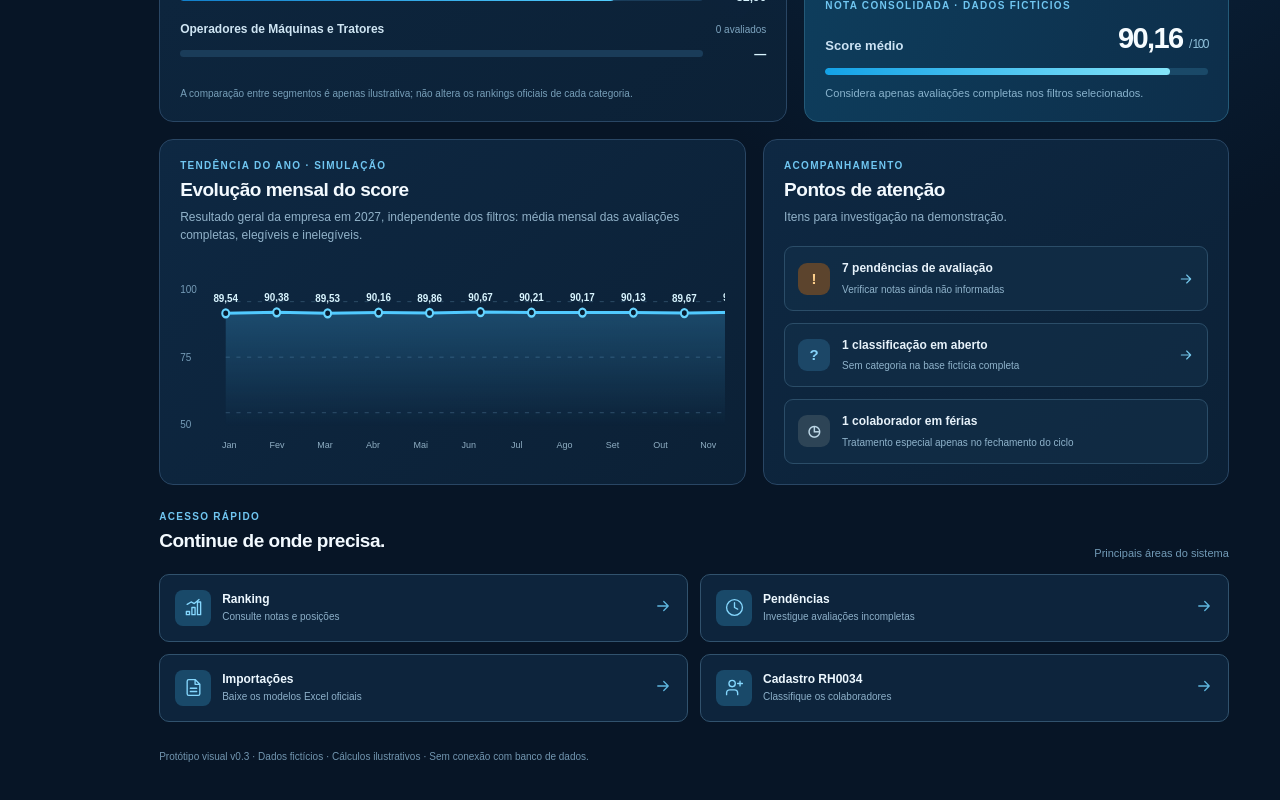
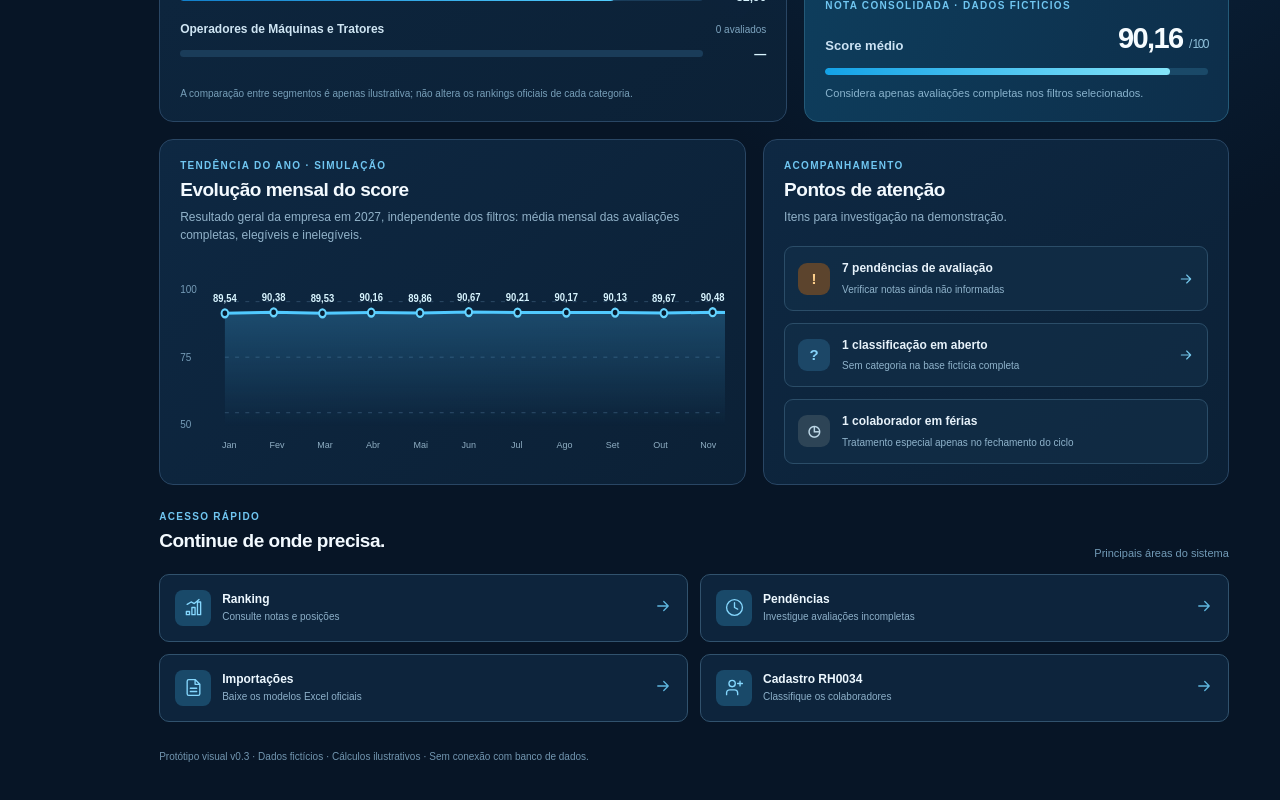
Before and after one commit to ccidesenvolvimento-ui/excelencia-5-estrelas-2027, a Next.js app: page / in a window 1280 px wide. Shown: the part 1085-1885 px from the top of the page. Built offline with nearby package versions, Linux system fonts and the light colour scheme.

Commit message:
fix: estabilizar titulo SVG e dimensionar grafico

```diff
--- a/src/app/page.tsx
+++ b/src/app/page.tsx
@@ -184,7 +184,7 @@ export default function VisaoGeral() {
               <defs><linearGradient id="grafico-degradado" x1="0" y1="0" x2="0" y2="1"><stop stopColor="#49beff" stopOpacity=".25"/><stop offset="1" stopColor="#49beff" stopOpacity="0"/></linearGradient></defs>
               <path d="M24 23 H706 M24 82 H706 M24 141 H706" stroke="#31516d" strokeWidth="1" strokeDasharray="5 8" fill="none"/>
               {linha && <><path d={`${linha} L706 156 L24 156 Z`} fill="url(#grafico-degradado)"/><path d={linha} fill="none" stroke="#51caff" strokeWidth="3" vectorEffect="non-scaling-stroke"/></>}
-              {evolucao.map((v, i) => v === null ? null : <g key={meses[i]}><text className={estilo.graficoValor} x={24 + i * 62} y={141 - v * 1.18 - 12} textAnchor="middle">{formatarNota(v)}</text><circle cx={24 + i * 62} cy={141 - v * 1.18} r="4.2" fill="#071c31" stroke="#67d4ff" strokeWidth="2.5"><title>{meses[i]}: {formatarNota(v)}</title></circle></g>)}
+              {evolucao.map((v, i) => v === null ? null : <g key={meses[i]}><text className={estilo.graficoValor} x={24 + i * 62} y={141 - v * 1.18 - 12} textAnchor="middle">{formatarNota(v)}</text><circle cx={24 + i * 62} cy={141 - v * 1.18} r="4.2" fill="#071c31" stroke="#67d4ff" strokeWidth="2.5"><title>{`${meses[i]}: ${formatarNota(v)}`}</title></circle></g>)}
             </svg>
           </div>
           <div className={estilo.graficoMeses}>{meses.map(m => <span key={m}>{m}</span>)}</div>
--- a/src/app/visao-geral.module.css
+++ b/src/app/visao-geral.module.css
@@ -30,7 +30,7 @@
 .anel{width:157px;height:157px;min-width:157px;border-radius:50%;display:grid;place-items:center;position:relative;box-shadow:0 0 35px #40b8d80a}.anel:before{content:"";position:absolute;inset:16px;background:#102b45;border-radius:50%}.anelCentro{position:relative;display:flex;flex-direction:column;text-align:center;gap:4px}.anelCentro strong{font-size:31px;letter-spacing:-.055em}.anelCentro span{font-size:10px;line-height:1.4;color:#9cbbd1}
 .legendaSituacao{display:flex;flex-direction:column;gap:16px;flex:1}.legendaSituacao>div{display:grid;grid-template-columns:10px minmax(0,1fr) 20px;align-items:center;gap:7px;font-size:11px;color:#b5d0e3}.legendaSituacao strong{text-align:right;color:#f1f9ff;font-size:12px}.bolinha{display:block;border-radius:50%;width:8px;height:8px}.bVerde{background:#40d8a5}.bVermelha{background:#ff8f97}.bAmarela{background:#eebd67}
 .painelScore{background:linear-gradient(105deg,#0e3d5c,#0d2e4a);border-color:#245a78;padding-top:20px}.scoreLinha{display:flex;justify-content:space-between;gap:15px;align-items:end;margin-top:13px}.scoreLinha>span{font-weight:700;color:#cce3f4;font-size:13px}.scoreLinha>strong{font-size:29px;line-height:1;letter-spacing:-.055em;color:#f6fcff;font-variant-numeric:tabular-nums}.scoreLinha small{font-size:12px;color:#8ebfd9;font-weight:500}.scoreTrilho{width:100%;background:#1a4968;border-radius:20px;height:7px;margin:15px 0 10px;overflow:hidden}.scoreTrilho span{display:block;height:100%;background:linear-gradient(90deg,#13a2e7,#84e5fa);border-radius:20px}.painelScore p{color:#89b3cd;margin:0;font-size:11px;line-height:1.5}
-.graficoLinha{display:flex;align-items:stretch;gap:9px;padding-top:13px}.graficoEscala{display:flex;flex-direction:column;justify-content:space-between;font-size:10px;color:#759bb6;padding:4px 0 10px}.graficoLinha svg{width:100%;height:160px;overflow:visible}.graficoMeses{display:grid;grid-template-columns:repeat(12,minmax(0,1fr));margin-left:25px;gap:0}.graficoMeses span{font-size:9px;color:#8faec3;text-align:center}
+.graficoLinha{display:flex;align-items:stretch;gap:9px;padding-top:13px}.graficoEscala{display:flex;flex-direction:column;justify-content:space-between;font-size:10px;color:#759bb6;padding:4px 0 10px}.graficoLinha svg{min-width:0;flex:1;width:100%;height:160px;overflow:visible}.graficoMeses{display:grid;grid-template-columns:repeat(12,minmax(0,1fr));margin-left:25px;gap:0}.graficoMeses span{font-size:9px;color:#8faec3;text-align:center}
 .atencoes{display:flex;flex-direction:column;gap:12px}.atencao{display:flex;gap:12px;align-items:center;padding:13px;background:#14314b94;border:1px solid #2b4d68;border-radius:9px;min-width:0}.atencao>span:nth-child(2){min-width:0;flex:1}.atencao strong{display:block;font-size:12px;color:#e7f2fa;line-height:1.45;margin-bottom:4px}.atencao small{display:block;font-size:10px;color:#8fb3cb;line-height:1.5}.atencao>svg{color:#74c6eb;flex:0 0 auto}.atencao[href]:hover{border-color:#6fbcd8;background:#1b415d}
 .alertaCirculo,.alertaCirculoAzul,.alertaCirculoNeutro{display:grid;place-items:center;flex:0 0 32px;height:32px;border-radius:9px;background:#5c442d;color:#ffd08b;font-weight:900;font-size:15px}.alertaCirculoAzul{background:#1c4767;color:#85d3fa}.alertaCirculoNeutro{background:#2d4456;color:#bdd7e6}
 .atalhosSecao{margin-top:1px}.atalhosCabecalho{display:flex;justify-content:space-between;align-items:end;gap:10px;margin-bottom:15px}.atalhosCabecalho>span{color:#729bb7;font-size:11px}.gradeAtalhos{display:grid;grid-template-columns:repeat(4,minmax(0,1fr));gap:12px}
```
